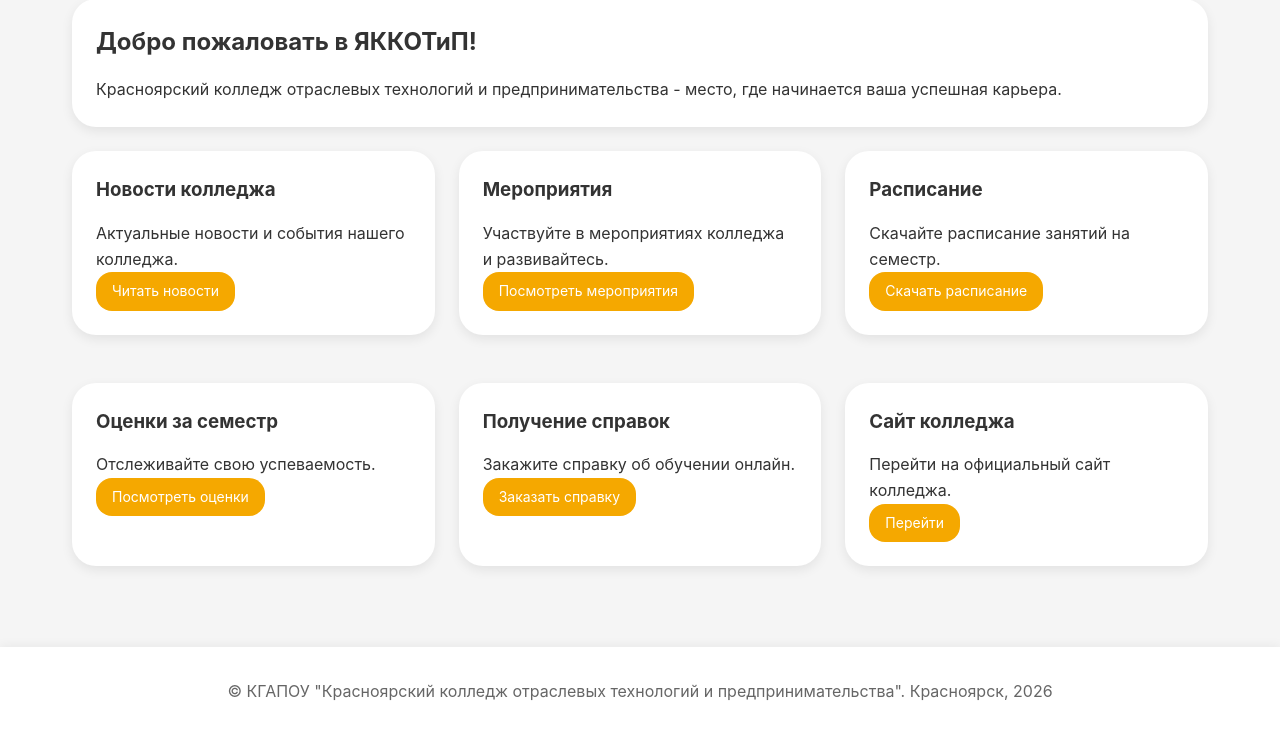
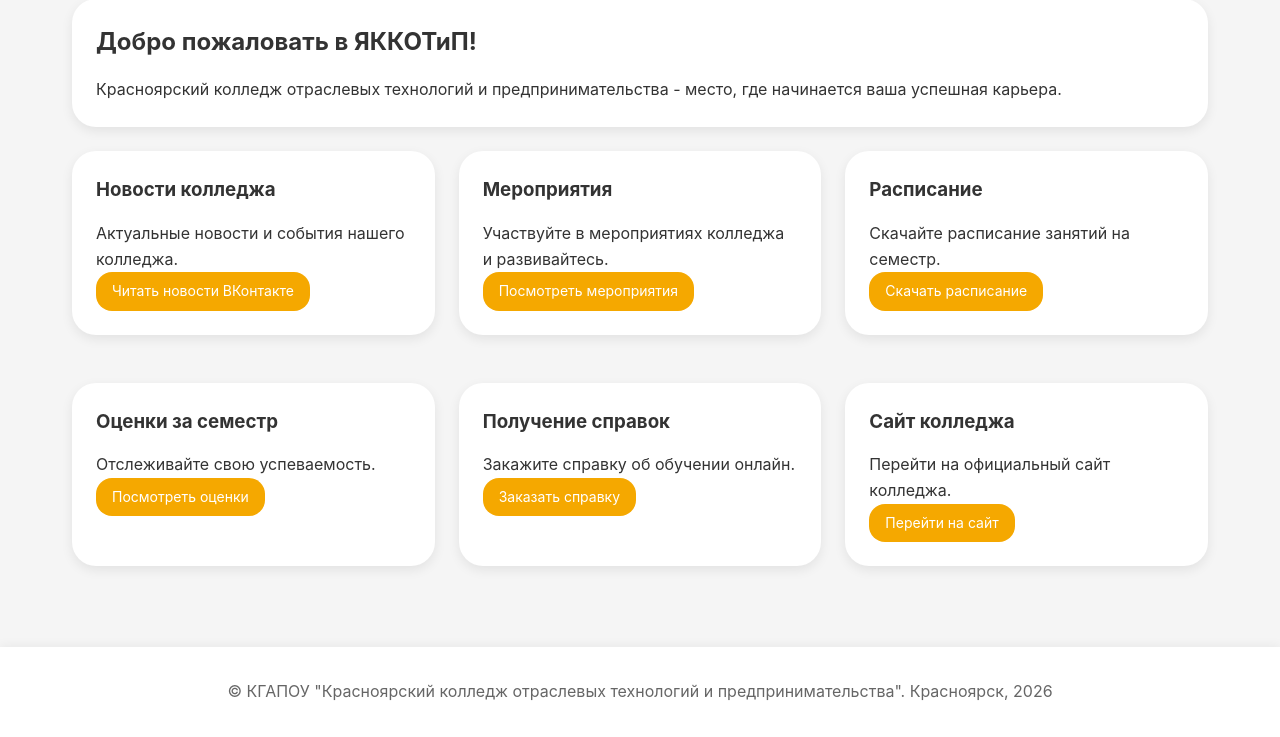
Before and after one commit to NAMUoU/college-app, a Python web app: template templates/index.html in a window 1280 px wide. Shown: the part 115-852 px from the top of the page. Run offline with Jinja, Linux system fonts and the light colour scheme; the template is opened without the code that fills it, so the values that code supplies are empty.

Commit message:
Добавлены ссылки на ВК и официальный сайт, добавлен файл расписания

```diff
--- a/templates/index.html
+++ b/templates/index.html
@@ -14,7 +14,7 @@
     <div class="card">
         <h3>Новости колледжа</h3>
         <p>Актуальные новости и события нашего колледжа.</p>
-        <a href="#" class="btn btn-primary btn-sm">Читать новости</a>
+        <a href="https://vk.com/krskkotip" target="_blank" class="btn btn-primary btn-sm" rel="noopener noreferrer">Читать новости ВКонтакте</a>
     </div>
 
     <div class="card">
@@ -44,7 +44,7 @@
     <div class="card">
         <h3>Сайт колледжа</h3>
         <p>Перейти на официальный сайт колледжа.</p>
-        <a href="#" class="btn btn-primary btn-sm">Перейти</a>
+        <a href="https://pl9.ru/" target="_blank" class="btn btn-primary btn-sm" rel="noopener noreferrer">Перейти на сайт</a>
     </div>
 </div>
 
```
